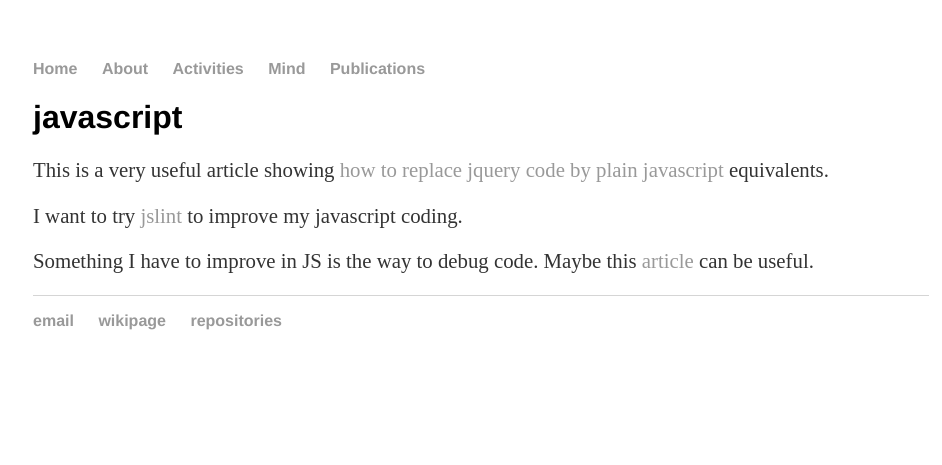
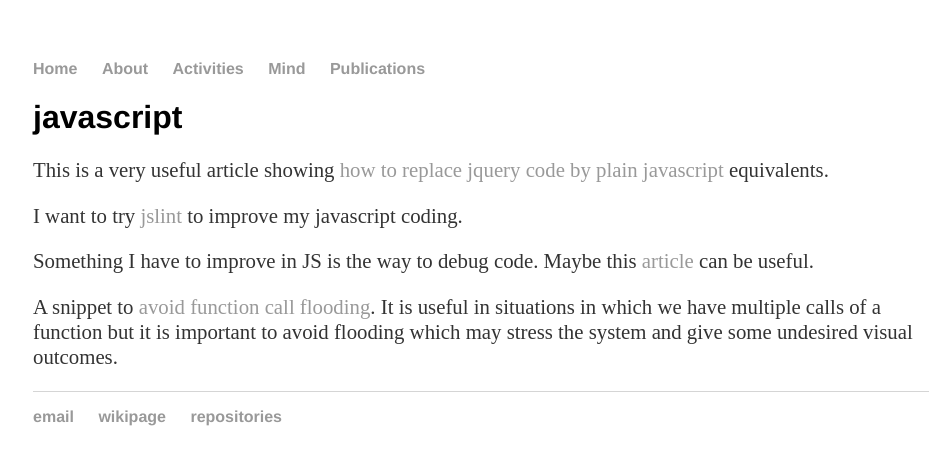
Before and after one commit to cleberjamaral/cleberjamaral.github.io, a Jekyll site: the page built from knowledge/programming/javascript.md, in a window 1280 px wide. Shown: the top 465 px of the page, without its empty margins (159-1101 px from the left). Built offline with Jekyll 4.4.1, drawn with Linux system fonts in a browser that asks for light colours; our own code applies the rules of GitHub Pages for plain Markdown files.

Commit message:
GitBook: [master] one page modified

```diff
--- a/knowledge/programming/javascript.md
+++ b/knowledge/programming/javascript.md
@@ -5,3 +5,5 @@ This is a very useful article showing [how to replace jquery code by plain javas
 I want to try [jslint](http://www.jslint.com) to improve my javascript coding.
 
 Something I have to improve in JS is the way to debug code. Maybe this [article](https://flaviocopes.com/javascript-debugging/) can be useful.
+
+A snippet to [avoid function call flooding](https://jsfiddle.net/cleberjamaral/r2vawox3/34/). It is useful in situations in which we have multiple calls of a function but it is important to avoid flooding which may stress the system and give some undesired visual outcomes.
```
